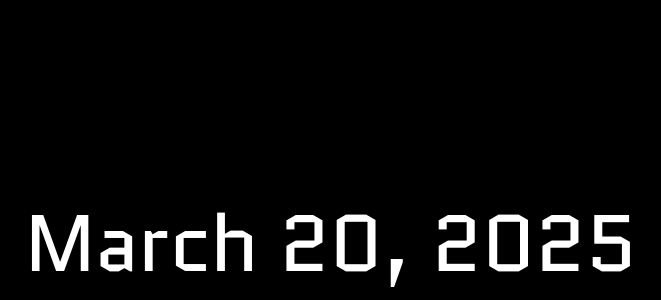
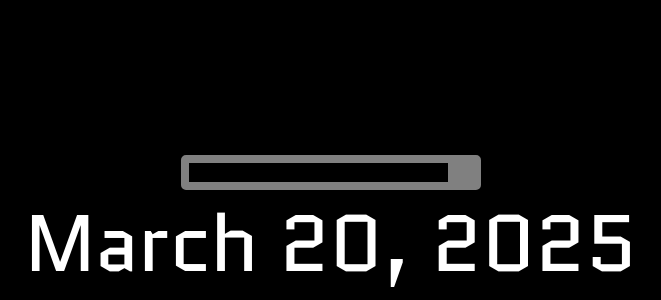
Before and after one commit to RVCC-IDMX/sun-display, a website: page rewrite/display/index.html in a window 1280 px wide. Shown: the part 500-800 px from the top of the page, without its empty margins (309-970 px from the left). Drawn offline with Linux system fonts and the light colour scheme.

Commit message:
Add progress bar

```diff
--- a/rewrite/display/app.js
+++ b/rewrite/display/app.js
@@ -1,6 +1,7 @@
 const canvas = document.getElementById('sun-canvas');
 const ctx = canvas.getContext('2d');
 const dateText = document.getElementById('date-text');
+const progressCircle = document.getElementById('progress-circle');
 
 const defaultWavelength = 'aia171';
 const pathToRetriever = '/image-retriever/';
@@ -188,6 +189,9 @@ function changeImage() {
     if (imagePath) {
         updateCanvasImage(imagePath);
         formatDate(imagePath);
+        let percentage = (imageIndex / imgFilePaths[currentWavelength].length) * 100;
+        progressCircle.style.left = `calc(${100 - percentage}% - ${25 * ((100 - percentage ) / 100)}px)`;
+        console.log(progressCircle.style.left);
     }
 };
 
--- a/rewrite/display/index.html
+++ b/rewrite/display/index.html
@@ -9,6 +9,10 @@
 <body>
     <p id="date-text" class="smoothed">March 20, 2025</p>
     <div id="number-mask"></div>
+    <div id="progress-outline">
+        <div id="progress-circle"></div>
+    </div>
+
     <canvas id="sun-canvas"></canvas>
 
     <script src="app.js"></script>
--- a/rewrite/display/style.css
+++ b/rewrite/display/style.css
@@ -47,3 +47,22 @@ p {
   -webkit-font-smoothing: antialiased;
   -moz-osx-font-smoothing: grayscale;
 }
+
+#progress-outline {
+    position: fixed;
+    bottom: 110px;
+    border: 8px solid rgba(255, 255, 255, 0.5);
+    background-color: transparent;
+    width: 300px;
+    height: 35px;
+    border-radius: 5px;
+}
+
+#progress-circle {
+    position: relative;
+    top: 0px;
+    background-color: rgba(255, 255, 255, 0.5);
+    width: 25px;
+    height: calc(25px - 6px);
+    left: calc(100% - 25px);
+}
```
